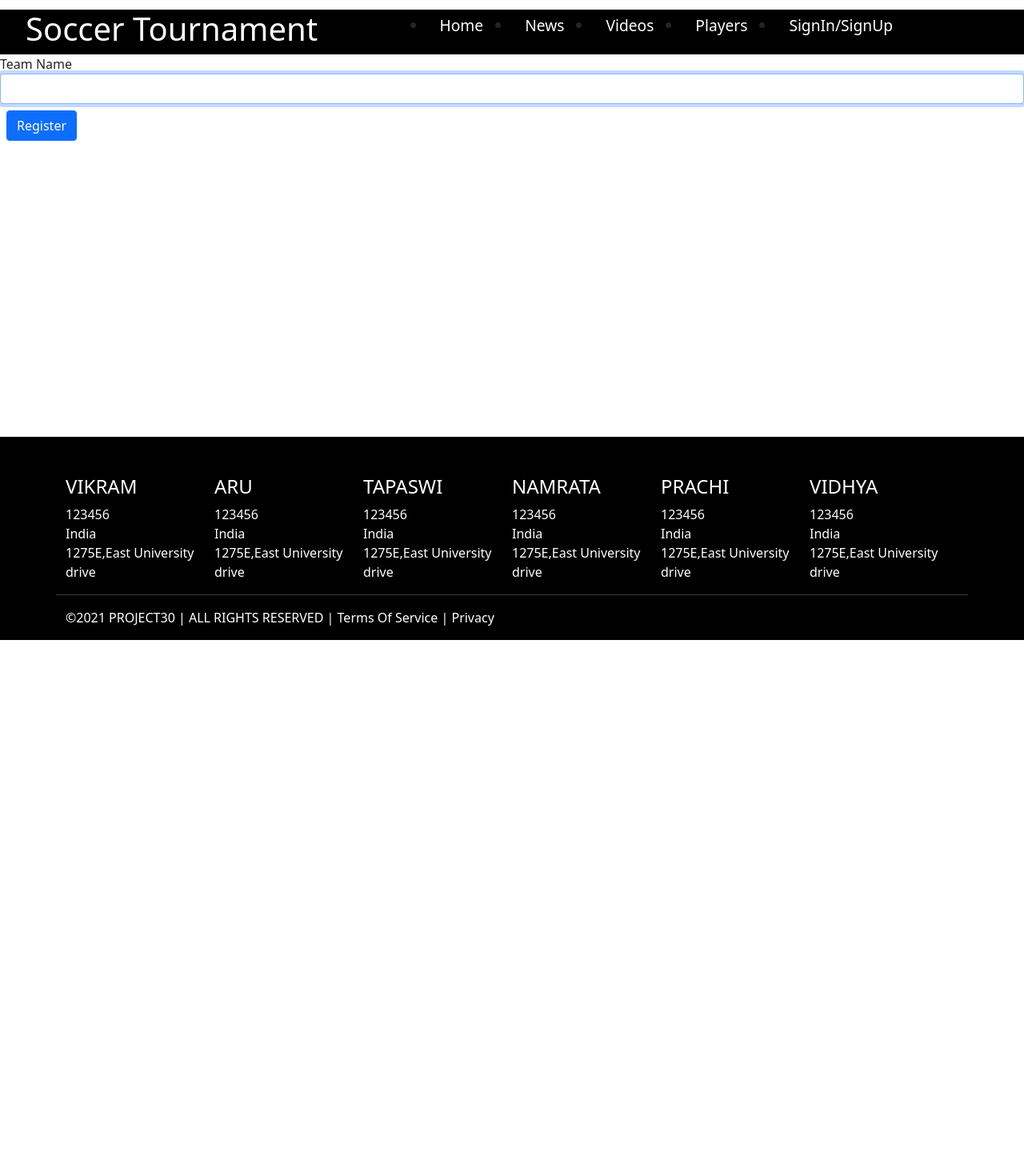
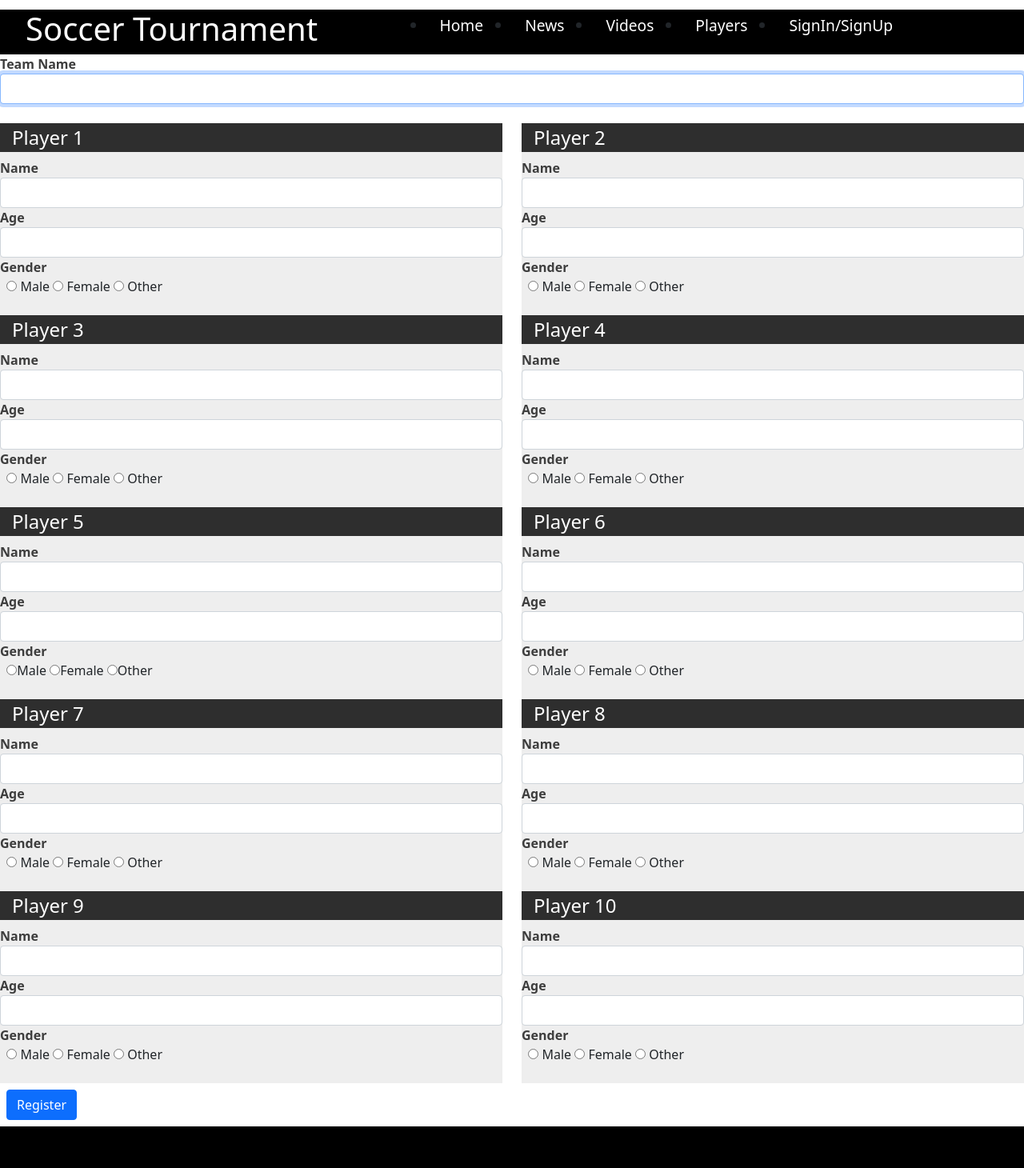
Before and after one commit to araghuw2/SER515-30-STORM-SoccerLeague, a React (Create React App) app in the folder SoccerTournamentFrontend/: page /createteam in a window 1280 px wide. Shown: the top 1460 px of the page at 80% size. Before the commit the page ends 800 px from the top, so only its background shows below. Built offline with nearby package versions, Linux system fonts and the light colour scheme.

Commit message:
US-77-Task-84 Player Details Form fields and styling added

```diff
--- /dev/null
+++ b/SoccerTournamentFrontend/src/components/createTeam.css
@@ -0,0 +1,26 @@
+.row {
+    display: flex;
+  }
+
+  .column {
+    flex: 50%;
+  }
+
+  label{
+    font-weight: bold;
+    color : #3d3d3d
+  }
+fieldset {
+    background-color: #eeeeee;
+  }
+
+  legend {
+    background-color: #2e2e2e;
+    color: white;
+    padding: 5px 10px;
+    text-indent: 15px;
+  }
+
+  input {
+    margin: 5px;
+  }
--- a/SoccerTournamentFrontend/src/components/createTeam.jsx
+++ b/SoccerTournamentFrontend/src/components/createTeam.jsx
@@ -1,14 +1,16 @@
 import react from "react";
 import React, { Component } from "react";
 import Joi from "joi";
+import "./createTeam.css"
 
 class CreateTeam extends Component {
   state = {
-    team_details: { team_name: "", reg_date: "", coach_id:"" },
+    team_details: { team_name: "", reg_date: "", coach_id: "" },
+    /*player:{player_name: "", player_age: "", player_gender: ""}*/
     error: {},
   };
 
-  validate = () => {};
+  validate = () => { };
 
   handleSubmit = (e) => {
     e.preventDefault(); //For stopping the whole reload of page
@@ -40,6 +42,163 @@ class CreateTeam extends Component {
               type="text"
               className="form-control"
             />
+            <br />
+            <div class="row">
+              <div class="column">
+                <fieldset>
+                  <legend> Player 1 </legend>
+                  <label htmlFor="Player1Name"> Name </label>
+                  <input id="playername" type="text" className="form-control"/>
+                  <label htmlFor="Player1Age"> Age </label>
+                  <input id="playerage" type="text" className="form-control"/>
+                  <label htmlFor="Player1Gender"> Gender </label>
+                  <div> &nbsp;&nbsp;
+                    <input type="radio" value="Male" id="Playergender" /> Male&nbsp;
+                    <input type="radio" value="Female" id="Playergender" /> Female&nbsp;
+                    <input type="radio" value="Other" id="Playergender" /> Other&nbsp;
+                  </div>
+                  <br/>
+                </fieldset>
+
+                <fieldset>
+                  <legend> Player 3 </legend>
+                  <label htmlFor="Player1Name"> Name </label>
+                  <input id="playername" type="text" className="form-control"/>
+                  <label htmlFor="Player1Age"> Age </label>
+                  <input id="playerage" type="text" className="form-control"/>
+                  <label htmlFor="Player1Gender"> Gender </label>
+                  <div>&nbsp;&nbsp;
+                    <input type="radio" value="Male" id="Playergender" /> Male&nbsp;
+                    <input type="radio" value="Female" id="Playergender" /> Female&nbsp;
+                    <input type="radio" value="Other" id="Playergender" /> Other&nbsp;
+                  </div>
+                  <br/>
+                </fieldset>
+
+                <fieldset>
+                  <legend> Player 5 </legend>
+                  <label htmlFor="Player1Name"> Name </label>
+                  <input id="playername" type="text" className="form-control"/>
+                  <label htmlFor="Player1Age"> Age </label>
+                  <input id="playerage" type="text" className="form-control"/>
+                  <label htmlFor="Player1Gender"> Gender </label>
+                  <div>&nbsp;&nbsp;
+                    <input type="radio" value="Male" id="Playergender" />Male&nbsp;
+                    <input type="radio" value="Female" id="Playergender" />Female&nbsp;
+                    <input type="radio" value="Other" id="Playergender" />Other&nbsp;
+                  </div>
+                  <br/>
+                </fieldset>
+
+                <fieldset>
+                  <legend> Player 7 </legend>
+                  <label htmlFor="Player1Name"> Name </label>
+                  <input id="playername" type="text" className="form-control"/>
+                  <label htmlFor="Player1Age"> Age </label>
+                  <input id="playerage" type="text" className="form-control"/>
+                  <label htmlFor="Player1Gender"> Gender </label>
+                  <div>&nbsp;&nbsp;
+                    <input type="radio" value="Male" id="Playergender" /> Male&nbsp;
+                    <input type="radio" value="Female" id="Playergender" /> Female&nbsp;
+                    <input type="radio" value="Other" id="Playergender" /> Other&nbsp;
+                  </div>
+                  <br/>
+                </fieldset>
+
+                <fieldset>
+                  <legend> Player 9 </legend>
+                  <label htmlFor="Player1Name"> Name </label>
+                  <input id="playername" type="text" className="form-control"/>
+                  <label htmlFor="Player1Age"> Age </label>
+                  <input id="playerage" type="text" className="form-control"/>
+                  <label htmlFor="Player1Gender"> Gender </label>
+                  <div>&nbsp;&nbsp;
+                    <input type="radio" value="Male" id="Playergender" /> Male&nbsp;
+                    <input type="radio" value="Female" id="Playergender" /> Female&nbsp;
+                    <input type="radio" value="Other" id="Playergender" /> Other&nbsp;
+                  </div>
+                  <br/>
+                </fieldset>
+              </div>
+
+              <div class="column">
+              <fieldset>
+                  <legend> Player 2 </legend>
+                  <label htmlFor="Player1Name"> Name </label>
+                  <input id="playername" type="text" className="form-control"/>
+                  <label htmlFor="Player1Age"> Age </label>
+                  <input id="playerage" type="text" className="form-control"/>
+                  <label htmlFor="Player1Gender"> Gender </label>
+                  <div>&nbsp;&nbsp;
+                    <input type="radio" value="Male" id="Playergender" /> Male&nbsp;
+                    <input type="radio" value="Female" id="Playergender" /> Female&nbsp;
+                    <input type="radio" value="Other" id="Playergender" /> Other&nbsp;
+                  </div>
+                  <br/>
+                </fieldset>
+
+                <fieldset>
+                  <legend> Player 4 </legend>
+                  <label htmlFor="Player1Name"> Name </label>
+                  <input id="playername" type="text" className="form-control"/>
+                  <label htmlFor="Player1Age"> Age </label>
+                  <input id="playerage" type="text" className="form-control"/>
+                  <label htmlFor="Player1Gender"> Gender </label>
+                  <div>&nbsp;&nbsp;
+                    <input type="radio" value="Male" id="Playergender" /> Male&nbsp;
+                    <input type="radio" value="Female" id="Playergender" /> Female&nbsp;
+                    <input type="radio" value="Other" id="Playergender" /> Other&nbsp;
+                  </div>
+                  <br/>
+                </fieldset>
+
+                <fieldset>
+                  <legend> Player 6 </legend>
+                  <label htmlFor="Player1Name"> Name </label>
+                  <input id="playername" type="text" className="form-control"/>
+                  <label htmlFor="Player1Age"> Age </label>
+                  <input id="playerage" type="text" className="form-control"/>
+                  <label htmlFor="Player1Gender"> Gender </label>
+                  <div>&nbsp;&nbsp;
+                    <input type="radio" value="Male" id="Playergender" /> Male&nbsp;
+                    <input type="radio" value="Female" id="Playergender" /> Female&nbsp;
+                    <input type="radio" value="Other" id="Playergender" /> Other&nbsp;
+                  </div>
+                  <br/>
+                </fieldset>
+
+                <fieldset>
+                  <legend> Player 8 </legend>
+                  <label htmlFor="Player1Name"> Name </label>
+                  <input id="playername" type="text" className="form-control"/>
+                  <label htmlFor="Player1Age"> Age </label>
+                  <input id="playerage" type="text" className="form-control"/>
+                  <label htmlFor="Player1Gender"> Gender </label>
+                  <div>&nbsp;&nbsp;
+                    <input type="radio" value="Male" id="Playergender" /> Male&nbsp;
+                    <input type="radio" value="Female" id="Playergender" /> Female&nbsp;
+                    <input type="radio" value="Other" id="Playergender" /> Other&nbsp;
+                  </div>
+                  <br/>
+                </fieldset>
+
+                <fieldset>
+                  <legend> Player 10 </legend>
+                  <label htmlFor="Player1Name"> Name </label>
+                  <input id="playername" type="text" className="form-control"/>
+                  <label htmlFor="Player1Age"> Age </label>
+                  <input id="playerage" type="text" className="form-control"/>
+                  <label htmlFor="Player1Gender"> Gender </label>
+                  <div>&nbsp;&nbsp;
+                    <input type="radio" value="Male" id="Playergender" /> Male&nbsp;
+                    <input type="radio" value="Female" id="Playergender" /> Female&nbsp;
+                    <input type="radio" value="Other" id="Playergender" /> Other&nbsp;
+                  </div>
+                  <br/>
+                </fieldset>
+              </div>
+
+            </div>
           </div>
           <button className="btn btn-primary m-2">Register</button>
         </form>
```
